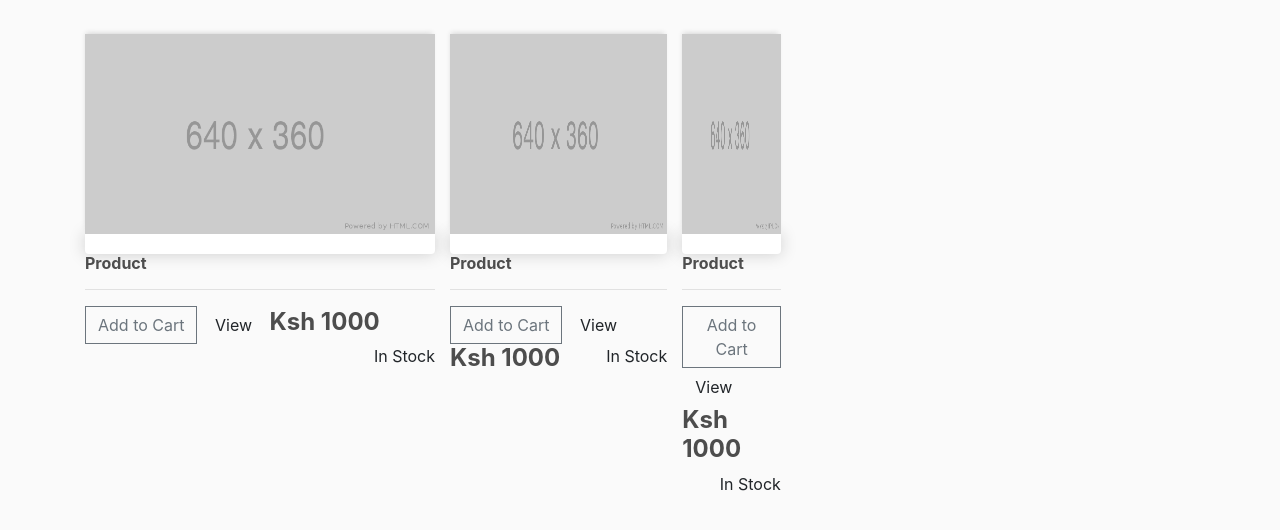
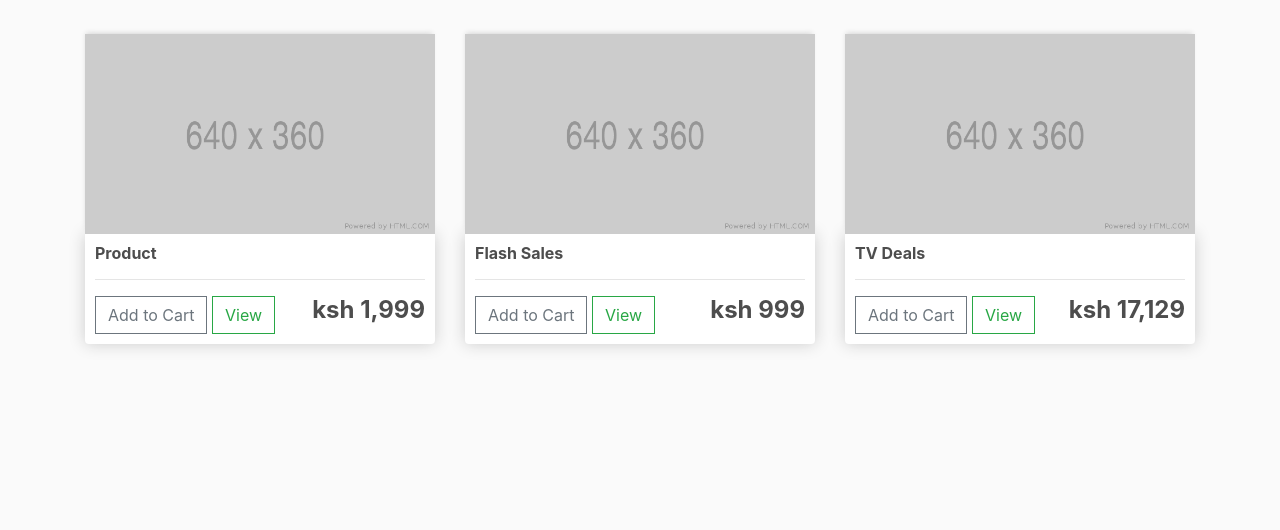
Before and after one commit to ndunguloren96/ltronix-shop, a Django app: page / in a window 1280 px wide. Shown: the part 57-587 px from the top of the page. Run offline with Django 4.2, Linux system fonts and the light colour scheme; some libraries are stand-ins or nearby versions.

Commit message:
fix: ensure uniform display of placeholder image and contents in UI

```diff
--- a/ecommerce/store/templates/store/store.html
+++ b/ecommerce/store/templates/store/store.html
@@ -1,41 +1,46 @@
-{%extends 'store/main.html' %} {%load static%} {%block content%}
-
+{% extends 'store/main.html' %} {% load static %} {% block content %}
 <div class="row">
   <div class="col-lg-4">
-    <img class="thumbnail" src="{% static 'images/placeholder.png' %}">
-    <div class="box-element product"></div>
+    <img class="thumbnail" src="{% static 'images/placeholder.png' %}" />
+    <div class="box-element product">
       <h6><strong>Product</strong></h6>
-      <hr>
+      <hr />
 
       <button class="btn btn-outline-secondary add-btn">Add to Cart</button>
-      <a class=btn btn-outline-success" href="#">View</a>
-      <h4 style="display: inline-block;"><strong>Ksh 1000</strong></h4>
-      <p style="display: inline-block; float: right;">In Stock</p>
+      <a class="btn btn-outline-success" href="#">View</a>
+      <h4 style="display: inline-block; float: right">
+        <strong>ksh 1,999</strong>
+      </h4>
+    </div>
   </div>
 
-<div class="row">
   <div class="col-lg-4">
-    <img class="thumbnail" src="{% static 'images/placeholder.png' %}">
-    <div class="box-element product"></div>
-      <h6><strong>Product</strong></h6>
-      <hr>
+    <img class="thumbnail" src="{% static 'images/placeholder.png' %}" />
+    <div class="box-element product">
+      <h6><strong>Flash Sales</strong></h6>
+      <hr />
 
       <button class="btn btn-outline-secondary add-btn">Add to Cart</button>
-      <a class=btn btn-outline-success" href="#">View</a>
-      <h4 style="display: inline-block;"><strong>Ksh 1000</strong></h4>
-      <p style="display: inline-block; float: right;">In Stock</p>
+      <a class="btn btn-outline-success" href="#">View</a>
+      <h4 style="display: inline-block; float: right">
+        <strong>ksh 999</strong>
+      </h4>
+    </div>
   </div>
 
-<div class="row">
   <div class="col-lg-4">
-    <img class="thumbnail" src="{% static 'images/placeholder.png' %}">
-    <div class="box-element product"></div>
-      <h6><strong>Product</strong></h6>
-      <hr>
+    <img class="thumbnail" src="{% static 'images/placeholder.png' %}" />
+    <div class="box-element product">
+      <h6><strong>TV Deals</strong></h6>
+      <hr />
 
       <button class="btn btn-outline-secondary add-btn">Add to Cart</button>
-      <a class=btn btn-outline-success" href="#">View</a>
-      <h4 style="display: inline-block;"><strong>Ksh 1000</strong></h4>
-      <p style="display: inline-block; float: right;">In Stock</p>
+      <a class="btn btn-outline-success" href="#">View</a>
+      <h4 style="display: inline-block; float: right">
+        <strong>ksh 17,129</strong>
+      </h4>
+    </div>
   </div>
-{%endblock content%}
+</div>
+
+{% endblock content %}
```
